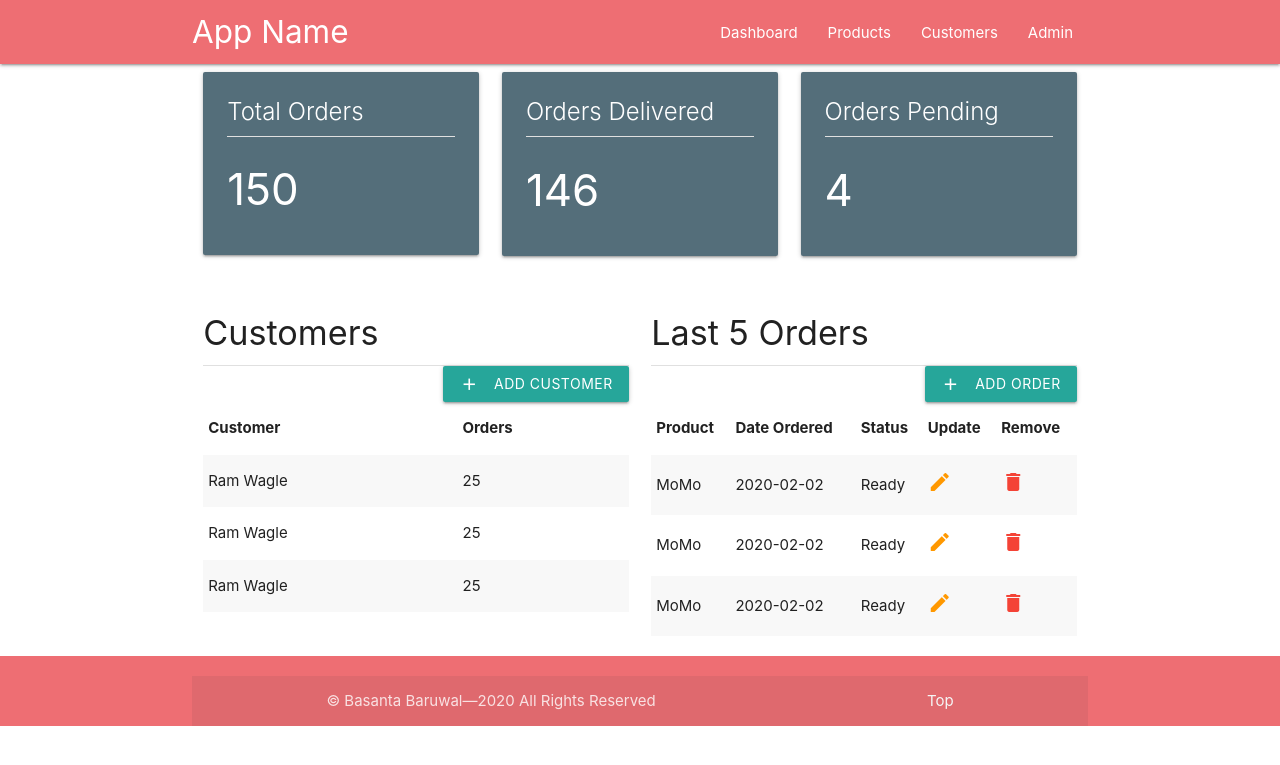
After one commit to basantabaruwal/django_crm, a Django app: page / in a window 1280 px wide. The commit adds this page. Shown: the top 765 px of the page. Run offline with Django 3.2, Linux system fonts and the light colour scheme; some libraries are stand-ins or nearby versions.

Commit message:
Basic Template Markup with Materialze

```diff
--- /dev/null
+++ b/accounts/templates/accounts/dashboard.html
@@ -0,0 +1,139 @@
+{% extends 'base.html' %}
+
+
+{% block content %}
+
+
+
+<div class="container">
+
+    <!--Stats-->
+    <div class="row">
+        <div class="col s6 m4">
+            <div class="card blue-grey darken-1">
+                <div class="card-content white-text">
+                    <span class="card-title">Total Orders</span>
+                    <div class="divider"></div>
+                    <h3>150</h3>
+                </div>
+            </div>
+        </div>
+        <div class="col s6 m4">
+            <div class="card blue-grey darken-1">
+                <div class="card-content white-text">
+                    <span class="card-title">Orders Delivered</span>
+                    <div class="divider"></div>
+                    <h3>146</h3>
+                </div>
+            </div>
+        </div>
+        <div class="col s12 m4">
+            <div class="card blue-grey darken-1">
+                <div class="card-content white-text">
+                    <span class="card-title">Orders Pending</span>
+                    <div class="divider"></div>
+                    <h3>4</h3>
+                </div>
+            </div>
+        </div>
+    </div>
+
+
+    <!--Details Tables-->
+    <div class="row">
+        <div class="col s12 m6">
+            <h4>Customers</h4>
+            <div class="divider"></div>
+            <a href="#!" class="btn right">
+                <i class="material-icons left">add</i>
+                Add Customer
+            </a>
+            <table class="striped">
+                <thead>
+                    <tr>
+                        <th>Customer</th>
+                        <th>Orders</th>
+                    </tr>
+                </thead>
+                <tbody>
+                    <!--table data-->
+                    <tr>
+                        <td>Ram Wagle</td>
+                        <td>25</td>
+                    </tr>
+                    <!--table data-->
+                    <tr>
+                        <td>Ram Wagle</td>
+                        <td>25</td>
+                    </tr>
+                    <!--table data-->
+                    <tr>
+                        <td>Ram Wagle</td>
+                        <td>25</td>
+                    </tr>
+                </tbody>
+            </table>
+        </div>
+        <div class="col s12 m6">
+            <h4>Last 5 Orders</h4>
+            <div class="divider"></div>
+            <a href="#!" class="btn right block">
+                <i class="material-icons left">add</i>
+                Add Order
+            </a>
+            <table class="striped">
+                <thead>
+                    <tr>
+                        <th>Product</th>
+                        <th>Date Ordered</th>
+                        <th>Status</th>
+                        <th>Update</th>
+                        <th>Remove</th>
+                    </tr>
+                </thead>
+                <tbody>
+                    <!--table data-->
+                    <tr>
+                        <td>MoMo</td>
+                        <td>2020-02-02</td>
+                        <td>Ready</td>
+                        <td>
+                            <i class="material-icons orange-text">edit</i>
+                        </td>
+                        <td>
+                            <i class="material-icons red-text">delete</i>
+                        </td>
+                    </tr>
+                    <!--table data-->
+                    <tr>
+                        <td>MoMo</td>
+                        <td>2020-02-02</td>
+                        <td>Ready</td>
+                        <td>
+                            <i class="material-icons orange-text">edit</i>
+                        </td>
+                        <td>
+                            <i class="material-icons red-text">delete</i>
+                        </td>
+                    </tr>
+                    <!--table data-->
+                    <tr>
+                        <td>MoMo</td>
+                        <td>2020-02-02</td>
+                        <td>Ready</td>
+                        <td>
+                            <i class="material-icons orange-text">edit</i>
+                        </td>
+                        <td>
+                            <i class="material-icons red-text">delete</i>
+                        </td>
+                    </tr>
+                </tbody>
+            </table>
+        </div>
+    </div>
+</div>
+</div>
+
+
+{% endblock %}
--- /dev/null
+++ b/accounts/templates/accounts/login.html
@@ -0,0 +1,5 @@
+{% extends 'base.html' %}
+
+{% block content %}
+<h1>Login View</h1>
+{% endblock %}
--- /dev/null
+++ b/accounts/templates/accounts/products.html
@@ -0,0 +1,6 @@
+{% extends 'base.html' %}
+
+
+{% block content %}
+<h1>Products</h1>
+{% endblock %}
--- /dev/null
+++ b/accounts/templates/accounts/register.html
@@ -0,0 +1,5 @@
+{% extends 'base.html' %}
+
+{% block content %}
+<h1>Register View</h1>
+{% endblock %}
--- a/accounts/urls.py
+++ b/accounts/urls.py
@@ -2,6 +2,10 @@ from django.urls import path
 from . import views
 
 urlpatterns = [
+    path('', views.home, name="home"),
+    path('dashboard', views.home, name="dashboard"),
+    path('products', views.products, name="products"),
+    path('customer', views.customer, name='customer'),
     path('register', views.register, name="register"),
     path('login', views.login, name="login"),
 ]
--- a/accounts/views.py
+++ b/accounts/views.py
@@ -1,8 +1,22 @@
 from django.shortcuts import render
-from django.http import HttpResponse
+# from django.http import HttpResponse
+
+
+def home(request):
+    return render(request, 'accounts/dashboard.html')
+
+
+def products(request):
+    return render(request, 'accounts/products.html')
+
+
+def customer(request):
+    return render(request, 'accounts/customer.html')
+
 
 def register(request):
-    return HttpResponse('Register')
+    return render(request, 'accounts/register.html')
+
 
 def login(request):
-    return HttpResponse('Login')
+    return render(request, 'accounts/login.html')
--- a/crm_django/settings.py
+++ b/crm_django/settings.py
@@ -25,7 +25,7 @@ SECRET_KEY = 'okym459j54p5+(zh$87r01hit^ls-#*k@7&(hymmn4=0w04*yi'
 # SECURITY WARNING: don't run with debug turned on in production!
 DEBUG = True
 
-ALLOWED_HOSTS = ['localost', '127.0.0.1']
+ALLOWED_HOSTS = ['localhost', '127.0.0.1']
 
 
 # Application definition
--- a/crm_django/templates/base.html
+++ b/crm_django/templates/base.html
@@ -2,6 +2,7 @@
 
 <!DOCTYPE html>
 <html lang="en">
+
 <head>
     <meta charset="UTF-8">
     <meta name="viewport" content="width=device-width, initial-scale=1.0">
@@ -9,16 +10,25 @@
     <title>CRM_Django {% block title %}{% endblock %}</title>
 
     <!-- Styles -->
+    <!-- material icons -->
+    <link href="https://fonts.googleapis.com/icon?family=Material+Icons" rel="stylesheet" />
+    <!-- materialize -->
     <link rel="stylesheet" href="{% static 'libs/materialize/css/materialize.min.css'%}">
+    <!--App Styles-->
     <link rel="stylesheet" href="{% static 'css/app.css'%}">
 </head>
+
 <body>
 
+    {% include 'partials/_navbar.html' %}
 
-{% block content %}
-{% endblock %}
+    {% block content %}
+    {% endblock %}
+
+    {% include 'partials/_footer.html' %}
 
     <script src="{% static 'libs/materialize/js/materialize.min.js' %}"></script>
     <script src="{% static 'js/app.js' %}"></script>
 </body>
+
 </html>
--- /dev/null
+++ b/crm_django/templates/partials/_footer.html
@@ -0,0 +1,11 @@
+<footer class="page-footer">
+    <div class="container">
+        <div class="footer-copyright">
+            <div class="container">
+                &copy; Basanta Baruwal&mdash;2020 All Rights Reserved
+                <a class="grey-text text-lighten-4 right" href="#!">Top</a>
+            </div>
+        </div>
+    </div>
+
+</footer>
--- /dev/null
+++ b/crm_django/templates/partials/_navbar.html
@@ -0,0 +1,54 @@
+<nav class="nav-wrapper">
+    <div class="container">
+        <a href="{% url 'home' %}" class="brand-logo">
+            App Name
+        </a>
+        <a href="#sidenav" class="sidenav-trigger">
+            <i class="material-icons">menu</i>
+        </a>
+        <ul class="right hide-on-med-and-down">
+            <li><a href="{% url 'dashboard' %}" class="waves-effect waves-dark">Dashboard</a></li>
+            <li><a href="{% url 'products' %}" class="waves-effect waves-dark">Products</a></li>
+            <li><a href="{% url 'customer' %}" class="waves-effect waves-dark">Customers</a></li>
+            <li><a href="#!" class="dropdown-trigger waves-effect waves-dark" data-target="admin-menu">Admin</a></li>
+        </ul>
+
+        <!-- <ul id="sidenav" class="sidenav sidenav-fixed"> -->
+        <ul id="sidenav" class="sidenav">
+            <li class="no-padding">
+            <ul class="collapsible collapsible-accordion">
+                <li class="bold">
+                    <a href="#!" class="collapsible-header waves-effect waves-teal">
+                    <i class="material-icons">folder</i>
+                    Dashboard
+                    </a>
+                    <div class="collapsible-body">
+                        <ul>
+                            <li><a href="#!">
+                            <i class="material-icons">users</i>
+                            Profile
+                            </a></li>
+                            <li><a href="#!">
+                            <i class="material-icons">settings</i>
+                            Settings
+                            </a></li>
+                            <li><a href="#!">
+                            <i class="material-icons">power-off</i>
+                            Logout
+                            </a></li>
+                        </ul>
+                    </div>
+                </li>
+            </ul>
+            </li>
+            <li><a href="{% url 'products' %}" class="indigo-text">Products</a></li>
+            <li><a href="{% url 'customer' %}" class="indigo-text">Customers</a></li>
+        </ul>
+        <ul id="admin-menu" class="dropdown-content">
+            <li><a href="{% url 'products' %}">Profile</a></li>
+            <li><a href="{% url 'dashboard' %}">Settings</a></li>
+            <li class="divider" tabindex="-1"></li>
+            <li><a href="{% url 'customer' %}">Logout</a></li>
+        </ul>
+    </div>
+</nav>
```
Also changed, not shown: accounts/templates/accounts/customer.html (added, +104 -0 lines), 2 other files.
